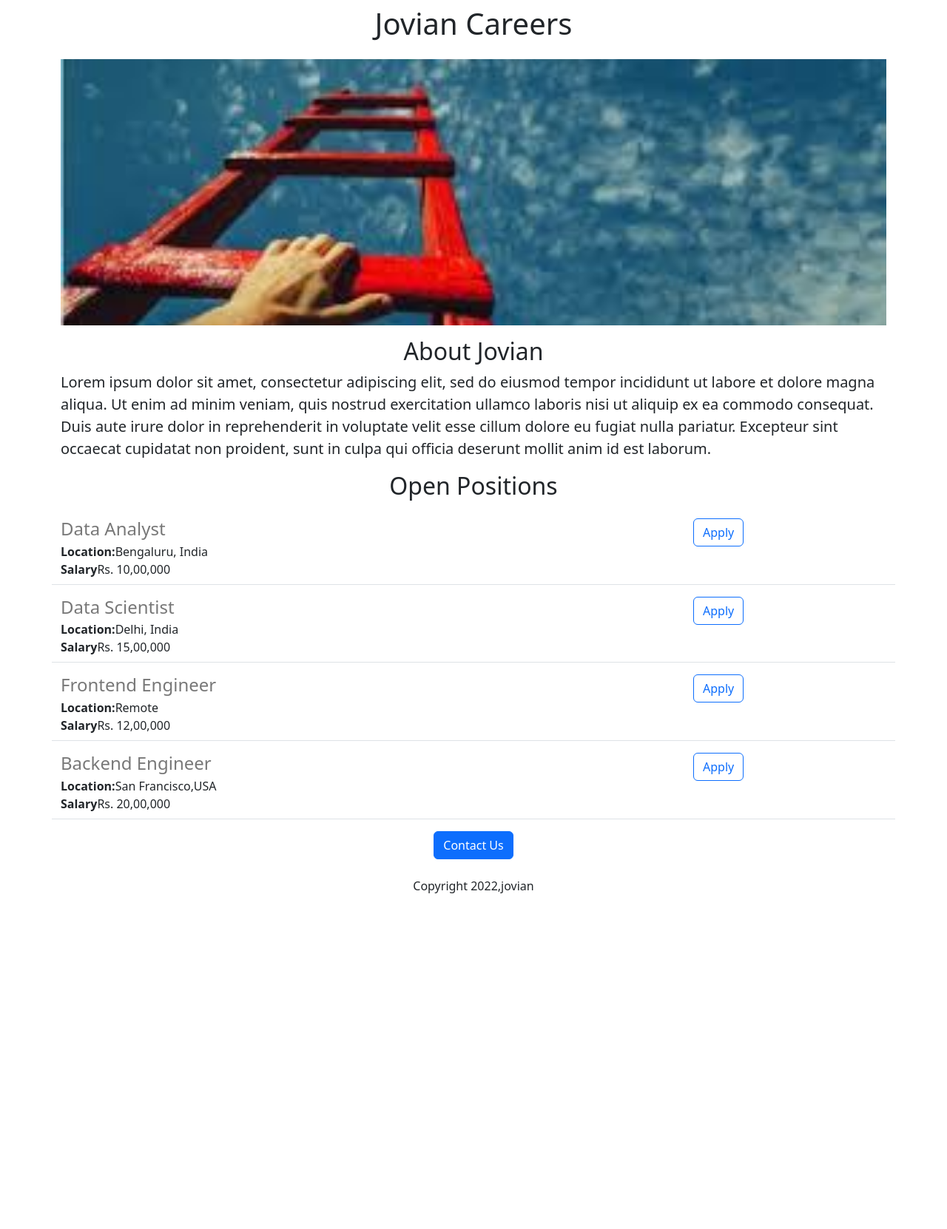
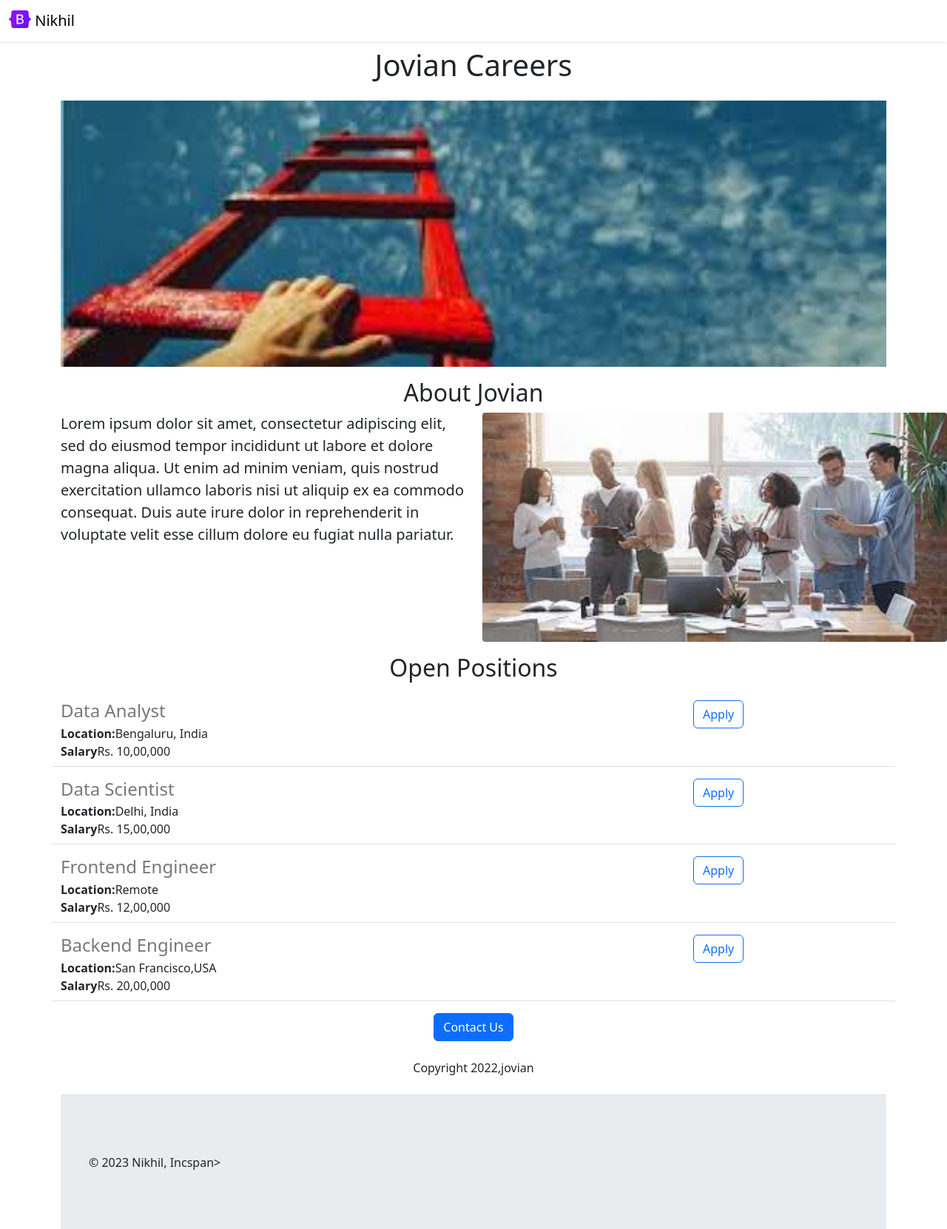
Before and after one commit to nikhilkumarreddy29/NIKHIL-S-CAREERS-WEBSITE, a Flask app: page / in a window 1280 px wide. Shown: the top 1662 px of the page at 74% size. Before the commit the page ends 1208 px from the top, so only its background shows below. Run offline with Flask 3, Linux system fonts and the light colour scheme.

Commit message:
functional and aesthetic improvements

```diff
--- a/templates/home.html
+++ b/templates/home.html
@@ -15,11 +15,19 @@
     </style>
   </head>
   <body>
+    {% include 'nav.html'%}
     <div class="container">
     <h1 class="text-center mt-2 mb-4">Jovian Careers</h1>
     <img class="img-fluid" id="banner" src="https://6e3af230-d532-4d25-8125-2c66b38f36fa-00-jahvvv14rkoo.sisko.replit.dev/static/banner.jpeg" height="320">
     <h2 class="text-center">About Jovian</h2>
-    <p class="lead">Lorem ipsum dolor sit amet, consectetur adipiscing elit, sed do eiusmod tempor incididunt ut labore et dolore magna aliqua. Ut enim ad minim veniam, quis nostrud exercitation ullamco laboris nisi ut aliquip ex ea commodo consequat. Duis aute irure dolor in reprehenderit in voluptate velit esse cillum dolore eu fugiat nulla pariatur. Excepteur sint occaecat cupidatat non proident, sunt in culpa qui officia deserunt mollit anim id est laborum.</p>
+      <div class="row" style="margin-bottom:16px;">
+        <div class="col-md-6">
+    <p class="lead">Lorem ipsum dolor sit amet, consectetur adipiscing elit, sed do eiusmod tempor incididunt ut labore et dolore magna aliqua. Ut enim ad minim veniam, quis nostrud exercitation ullamco laboris nisi ut aliquip ex ea commodo consequat. Duis aute irure dolor in reprehenderit in voluptate velit esse cillum dolore eu fugiat nulla pariatur.</p>
+          </div>
+        <div class="d-none d-md-block col-md-6">
+        <img src="/static/people.jpeg" style="height:310px;border-radius:4px;">
+          </div>
+        </div>
     <h2 class="text-center mt-2 mb-4">Open Positions</h2>
     <div>
       {% for job in jobs %}
@@ -27,9 +35,10 @@
       {% endfor %}
     </div>
       <div class="text-center">
-      <button class="btn btn-primary btn-ln">Contact Us</button>
+      <button class="btn btn-primary btn-ln" a href="www.google.com">Contact Us</button>
         <p class="mt-4">Copyright 2022,jovian</p>
       </div>
       </div>
+    {% include 'footer.html'%}
   </body>
 </html>
--- a/templates/jobitem.html
+++ b/templates/jobitem.html
@@ -10,7 +10,7 @@
       <b>Salary</b>{{job['salary']}}
     </div>
   </div>
-  <div class="col-3">
+  <div class="col-2 padding-right:16px">
     <button type="button" class="btn btn-outline-primary">Apply</button>
   </div>
 </div>
```
